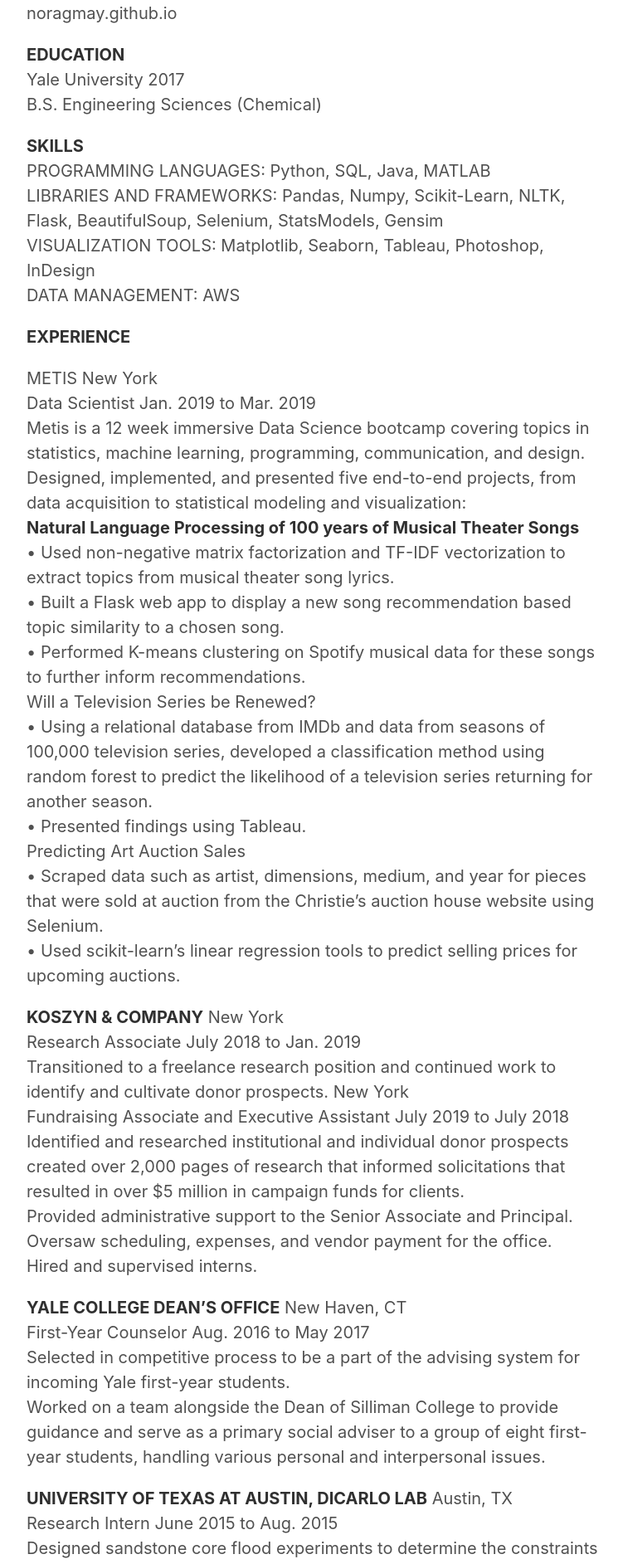
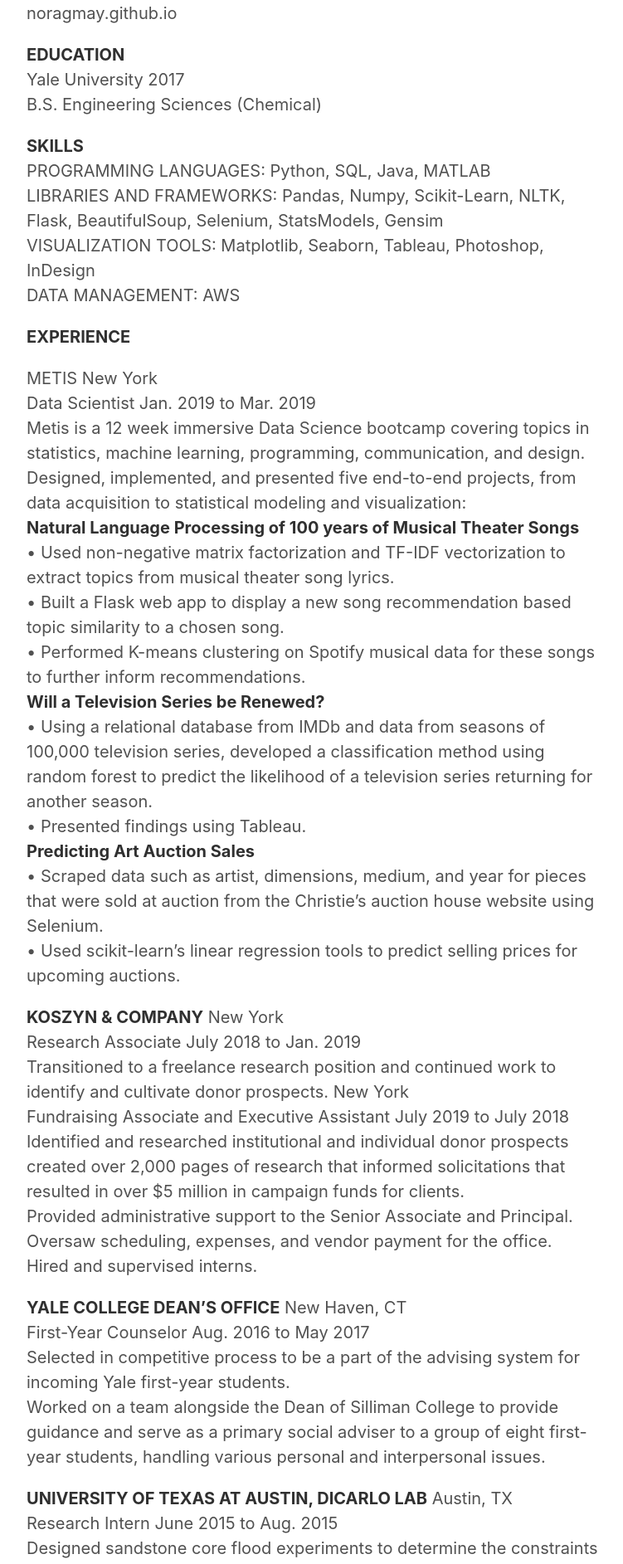
Before and after one commit to noragmay/noragmay.github.io, a Jekyll site: the page built from resume.md, in a window 1280 px wide. Shown: the part 452-2337 px from the top of the page at 83% size, without its empty margins (258-1009 px from the left). Built offline with Jekyll 4.4.1, drawn with Linux system fonts in a browser that asks for light colours.

```diff
--- a/resume.md
+++ b/resume.md
@@ -34,10 +34,10 @@ Metis is a 12 week immersive Data Science bootcamp covering topics in statistics
 •	Used non-negative matrix factorization and TF-IDF vectorization to extract topics from musical theater song lyrics.
 •	Built a Flask web app to display a new song recommendation based topic similarity to a chosen song.
 •	Performed K-means clustering on Spotify musical data for these songs to further inform recommendations.
-Will a Television Series be Renewed?
+**Will a Television Series be Renewed?**
 •	Using a relational database from IMDb and data from seasons of 100,000 television series, developed a classification method using random forest to predict the likelihood of a television series returning for another season.
 •	Presented findings using Tableau.
-Predicting Art Auction Sales
+**Predicting Art Auction Sales**
 •	Scraped data such as artist, dimensions, medium, and year for pieces that were sold at auction from the Christie's auction house website using Selenium.
 •	Used scikit-learn's linear regression tools to predict selling prices for upcoming auctions.
 
```
